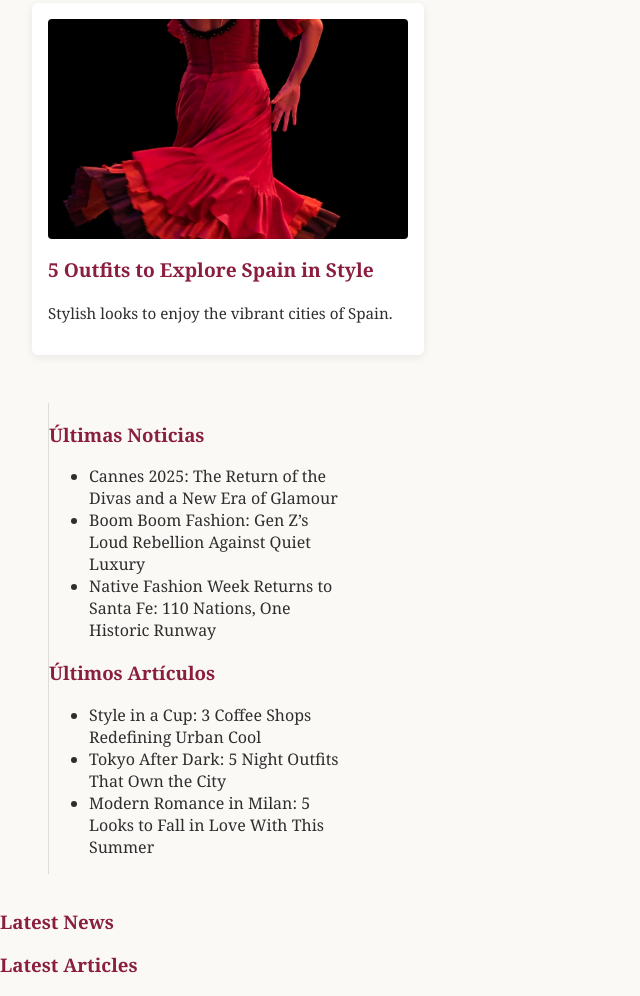
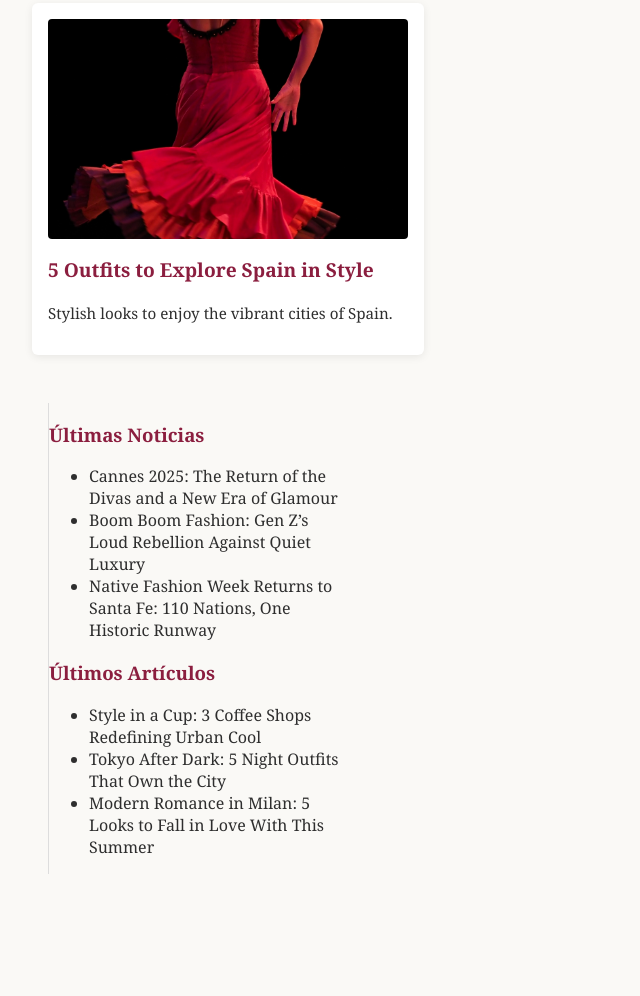
Before and after one commit to royhyuga/style-atlas, a plain HTML site: page articles.html in a window 1280 px wide. Shown: the part 5312-6308 px from the top of the page, without its empty margins (0-640 px from the left). After the commit the page ends 6202 px from the top, so only its background shows below. Drawn offline with Linux system fonts and the light colour scheme.

Commit message:
Update articles.html

```diff
--- a/articles.html
+++ b/articles.html
@@ -73,12 +73,7 @@
 </div>
 </aside>
 </main>
-<aside class="aside-derecho">
-<h3>Latest News</h3>
-<ul id="ultimas-noticias"></ul>
-<h3>Latest Articles</h3>
-<ul id="ultimos-articulos"></ul>
-</aside>
+
 <script src="script.js"></script>
 <script>
 window.addEventListener('scroll', function () {
```
